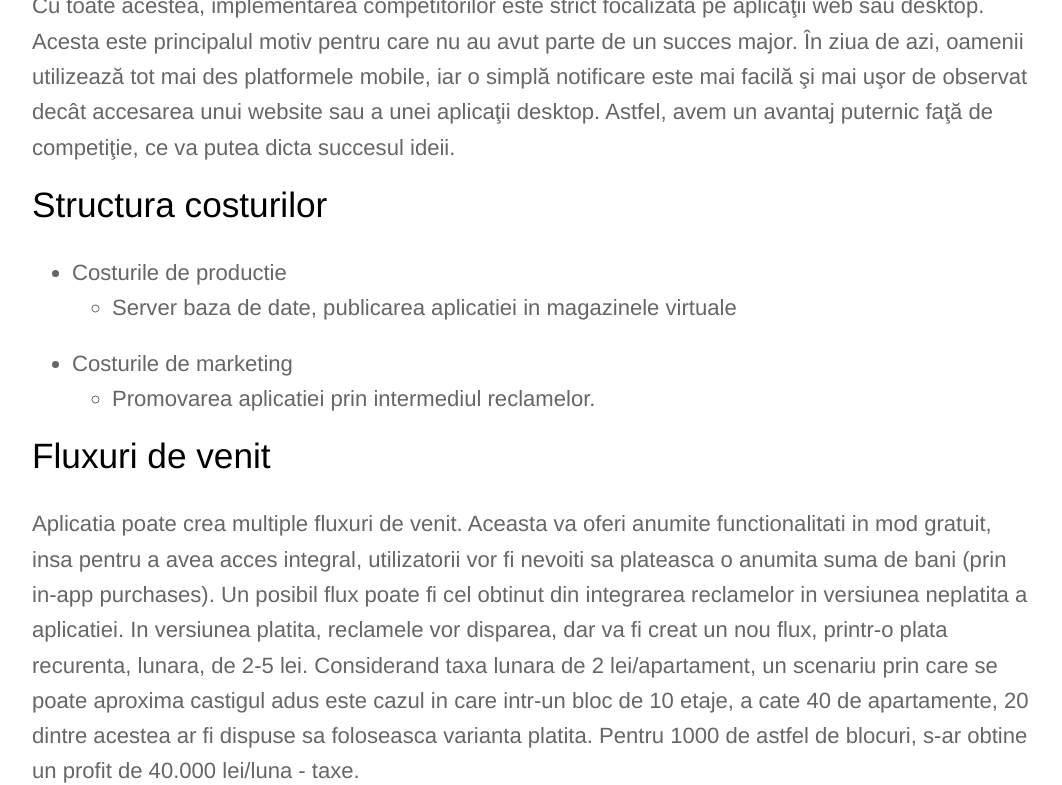
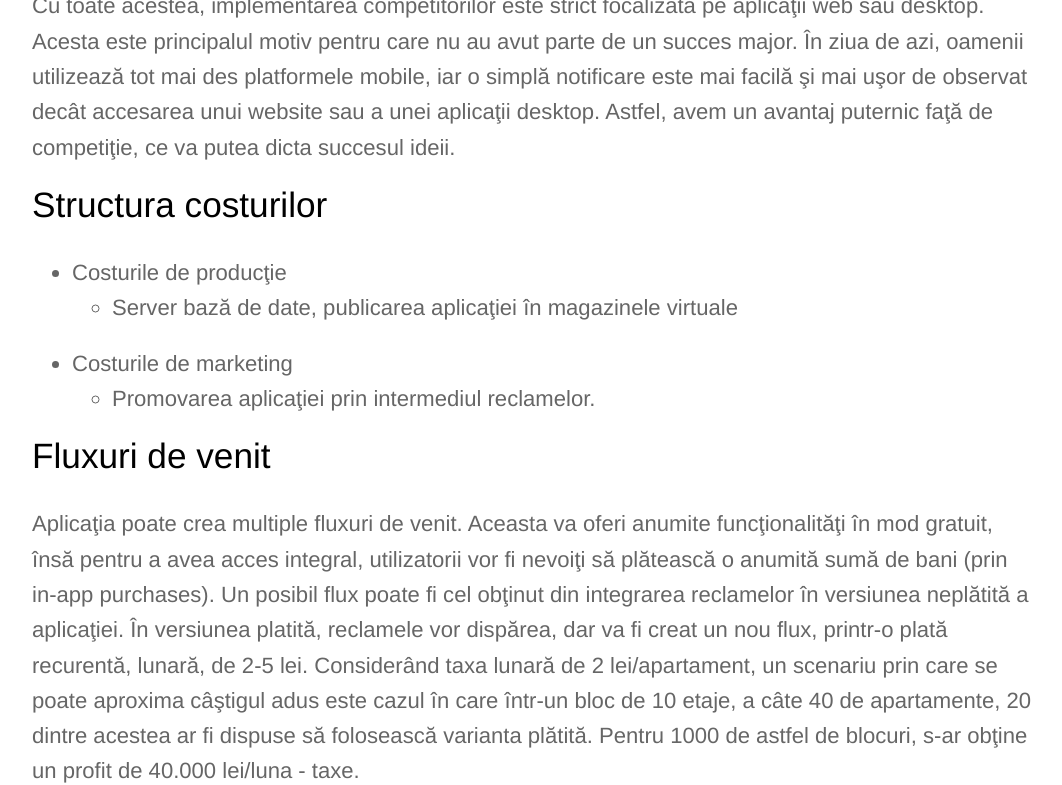
Before and after one commit to rptoma/Flaty, a Jekyll site: the page built from _posts/2018-10-14-ce-este-flaty.md, in a window 1280 px wide and 900 px high, scrolled down 2574 px, cut to the strip 0-785 px from the top of the window. Shown: the whole strip, without its empty margins (108-1170 px from the left). Built offline with Jekyll 4.4.1, drawn with Linux system fonts in a browser that asks for light colours.

Commit message:
Updated '_posts/2018-10-14-ce-este-flaty.md' via CloudCannon

```diff
--- a/_posts/2018-10-14-ce-este-flaty.md
+++ b/_posts/2018-10-14-ce-este-flaty.md
@@ -41,13 +41,13 @@ Cu toate acestea, implementarea competitorilor este strict focalizată pe aplica
 
 ## Structura costurilor
 
-* Costurile de productie
-  * Server baza de date, publicarea aplicatiei in magazinele virtuale
+* Costurile de producţie
+  * Server bază de date, publicarea aplicaţiei în magazinele virtuale
 * Costurile de marketing
-  * Promovarea aplicatiei prin intermediul reclamelor.
+  * Promovarea aplicaţiei prin intermediul reclamelor.
 
 ## Fluxuri de venit
 
-Aplicatia poate crea multiple fluxuri de venit. Aceasta va oferi anumite functionalitati in mod gratuit, insa pentru a avea acces integral, utilizatorii vor fi nevoiti sa plateasca o anumita suma de bani (prin in-app purchases). Un posibil flux poate fi cel obtinut din integrarea reclamelor in versiunea neplatita a aplicatiei. In versiunea platita, reclamele vor disparea, dar va fi creat un nou flux, printr-o plata recurenta, lunara, de 2-5 lei. Considerand taxa lunara de 2 lei/apartament, un scenariu prin care se poate aproxima castigul adus este cazul in care intr-un bloc de 10 etaje, a cate 40 de apartamente, 20 dintre acestea ar fi dispuse sa foloseasca varianta platita. Pentru 1000 de astfel de blocuri, s-ar obtine un profit de 40.000 lei/luna - taxe.
+Aplicaţia poate crea multiple fluxuri de venit. Aceasta va oferi anumite funcţionalităţi în mod gratuit, însă pentru a avea acces integral, utilizatorii vor fi nevoiţi să plătească o anumită sumă de bani (prin in-app purchases). Un posibil flux poate fi cel obţinut din integrarea reclamelor în versiunea neplătită a aplicaţiei. În versiunea platită, reclamele vor dispărea, dar va fi creat un nou flux, printr-o plată recurentă, lunară, de 2-5 lei. Considerând taxa lunară de 2 lei/apartament, un scenariu prin care se poate aproxima câştigul adus este cazul în care într-un bloc de 10 etaje, a câte 40 de apartamente, 20 dintre acestea ar fi dispuse să folosească varianta plătită. Pentru 1000 de astfel de blocuri, s-ar obţine un profit de 40.000 lei/luna - taxe.
 
 ![Venit](https://images.unsplash.com/photo-1522937335625-b87ea99dc133?ixlib=rb-0.3.5&amp;ixid=eyJhcHBfaWQiOjEyMDd9&amp;s=9a5b353ddbf4355ab7f6183f6de7e63b&amp;auto=format&amp;fit=crop&amp;w=1050&amp;q=80)
```
